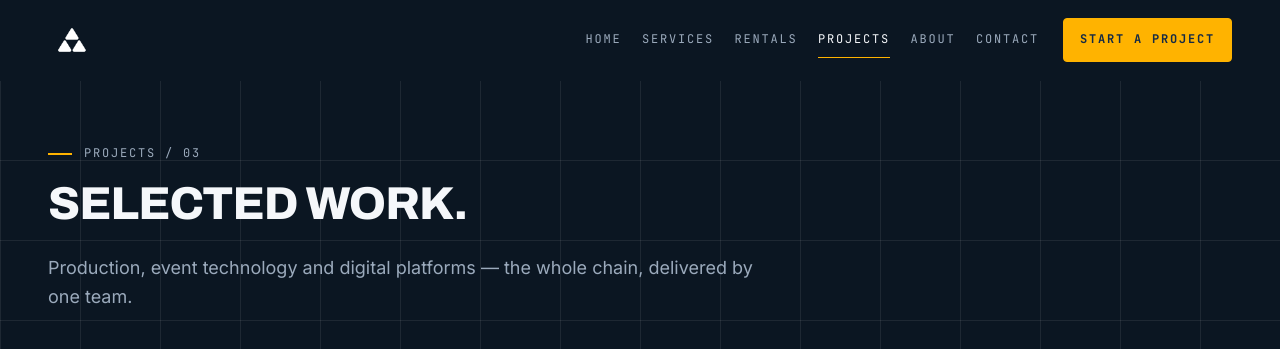
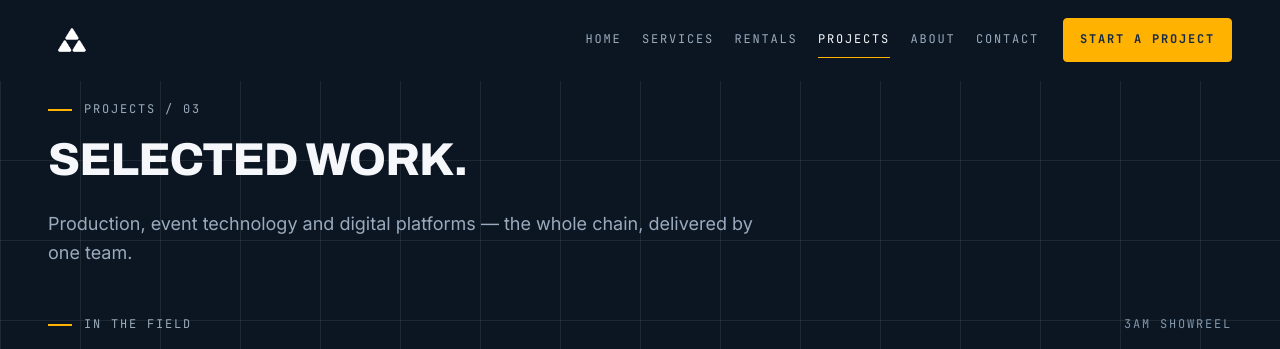
Before and after one commit to MarianoPura/3am-web, a PHP site: page /web/projects in a window 1280 px wide. Shown: the top 349 px of the page. Run offline with PHP 8.4, Linux system fonts and the light colour scheme; some libraries are stand-ins or nearby versions.

Commit message:
Updates ulit

```diff
--- a/app/Views/pages/projects.php
+++ b/app/Views/pages/projects.php
@@ -26,7 +26,7 @@ $rest     = array_values(array_filter($projects, static fn (array $p): bool => e
 <?php $this->start('content') ?>
 
 <div class="projects-surface" data-theme="dark">
-<section class="section projects-head page-intro" data-theme="dark" aria-labelledby="projects-heading">
+<section class="section projects-head page-intro" data-theme="dark" aria-labelledby="projects-heading" style="padding-top: 100px">
   <div class="shell">
     <p class="mono section__label">Projects / 03</p>
     <h1 id="projects-heading" class="section__title">Selected work.</h1>
@@ -37,7 +37,7 @@ $rest     = array_values(array_filter($projects, static fn (array $p): bool => e
   </div>
 </section>
 
-<section class="section section--tight project-showreel" data-theme="dark" aria-label="3AM showreel">
+<section class="section section--tight project-showreel" data-theme="dark" aria-label="3AM showreel" style="padding-top: 0">
   <div class="shell">
     <div class="showreel-heading"><p class="mono section__label">In the field</p><span class="mono">3AM showreel</span></div>
     <?= $this->partial('partials.frame', ['slot' => 'track.featured']) ?>
```
Also changed, not shown: media/technology-operations.jpg.
